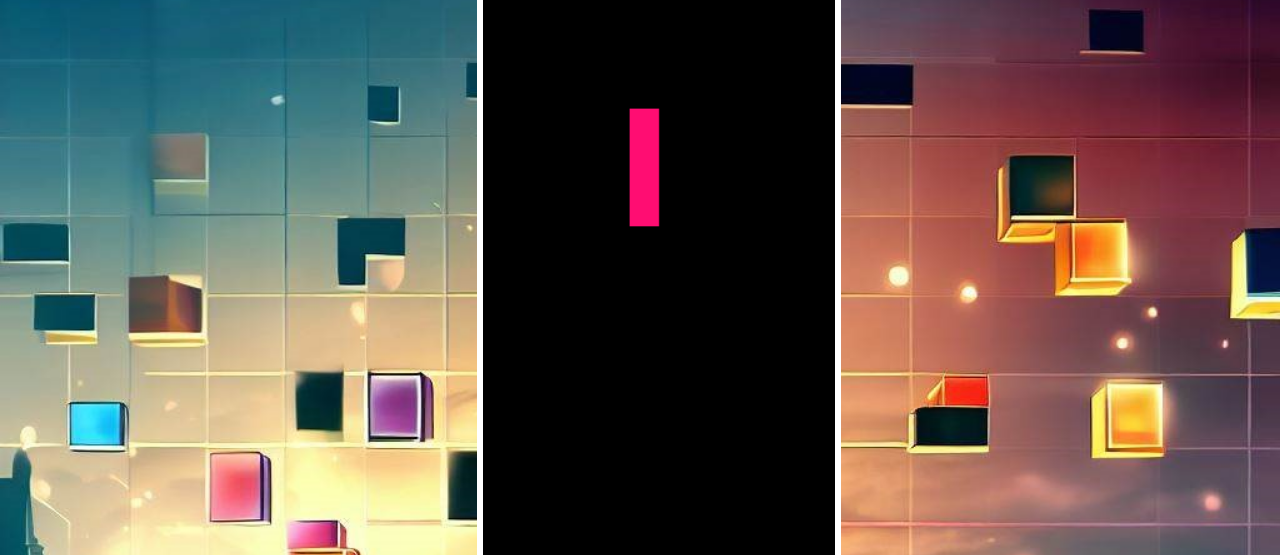
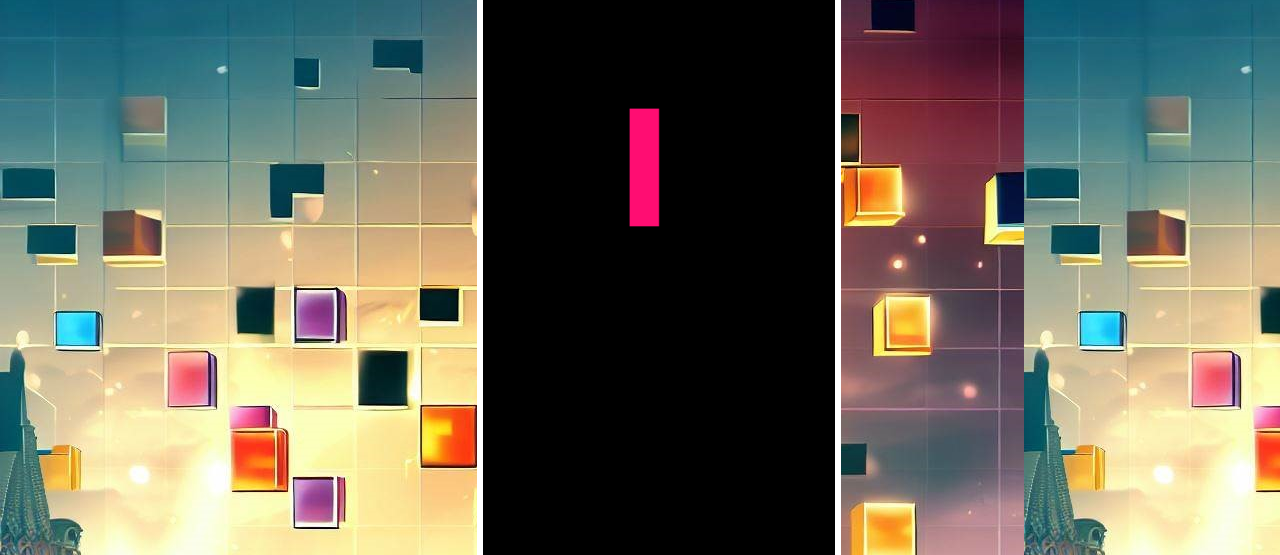
Before and after one commit to Cristiano642/tetrisGames, a plain HTML site: page index.html in a window 1280 px wide. Shown: the part 52-607 px from the top of the page. Drawn offline with Linux system fonts and the light colour scheme.

Commit message:
Update style.css

```diff
--- a/style.css
+++ b/style.css
@@ -10,8 +10,6 @@ body {
     height: 100%;
     width: 100%;
     background-image: url(/resource/background.jpg);
-    background-size: cover;
-    background-attachment: fixed;
     color: white;
     font-family: sans-serif;
     font-size: 2em;
```
